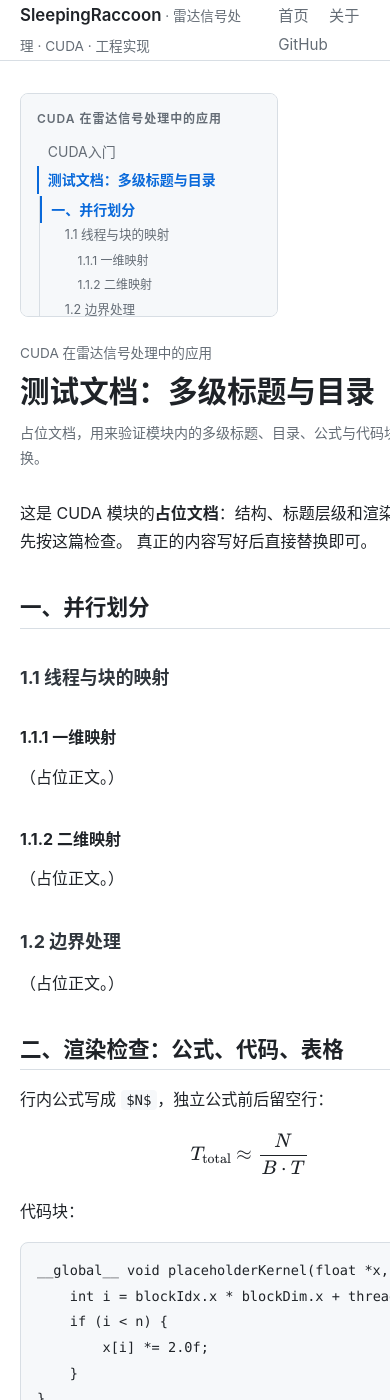
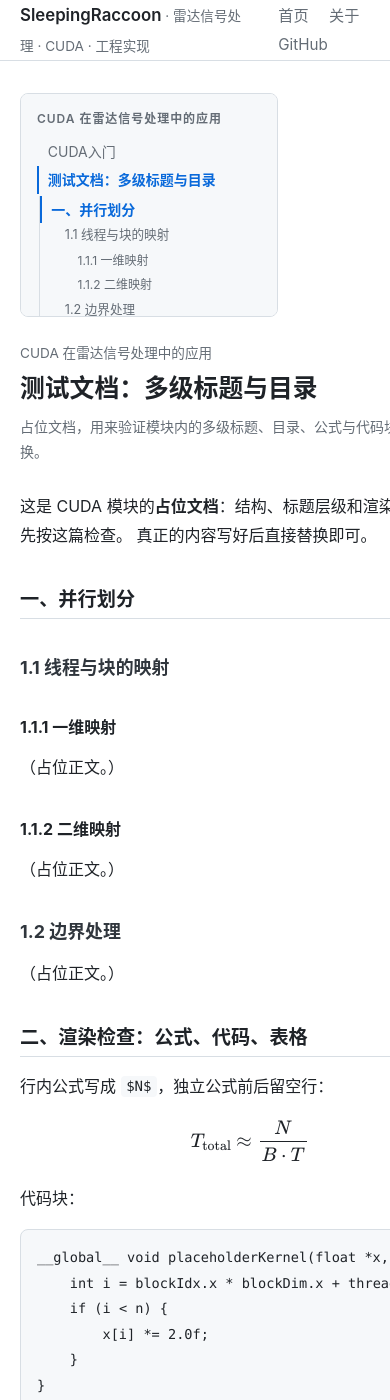
Before and after one commit to SleepingRaccoon/SleepingRaccoon.github.io, a Jekyll site: the page built from _cuda/test-multilevel.md, in a window 390 px wide and 1400 px high. Built offline with Jekyll 4.4.1, drawn with Linux system fonts in a browser that asks for light colours; formulas are drawn with MathJax 3.

Commit message:
fix(mobile): 修复窄屏横向撑破（手机端比例失真）
根因：flex/grid 子项默认 min-width:auto，MathJax 行间公式外层的 <nobr> 宽 865px，
把 .post 整列顶宽，overflow-x:auto 随之失效，页面在 390px 视口下宽到 885px。

- .post/.post-aside/.book/.home 等补 min-width:0，.post-layout > * 同理
- 行间公式 max-width:100%，保留横向滚动（含 iOS 惯性滚动）
- ≤700px：表格改为横向滚动、单元格不折行；标题字号下调；模块卡片单列
- 段落/列表/表格/链接允许断词，避免长公式与长 URL 撑破

```diff
--- a/assets/css/site.css
+++ b/assets/css/site.css
@@ -441,6 +441,63 @@
   padding-bottom: 0.25rem;
 }
 
+/* ---------- 窄屏适配 ---------- */
+
+/* flex/grid 子项默认 min-width:auto，会被 MathJax 的 <nobr>、长表格、
+   长链接顶宽，导致整页横向溢出。显式允许收缩，再让内容自己滚动。 */
+.post,
+.post-aside,
+.book,
+.home,
+.page,
+.notfound {
+  min-width: 0;
+}
+
+.post-layout > * {
+  min-width: 0;
+}
+
+.post-body p,
+.post-body li,
+.post-body td,
+.post-body th,
+.post-body a,
+.book-note {
+  overflow-wrap: break-word;
+}
+
+.post-body .MathJax_Display {
+  max-width: 100%;
+  -webkit-overflow-scrolling: touch;
+}
+
+/* 表格在窄屏里横向滚动，而不是把整页顶宽 */
+@media (max-width: 700px) {
+  .post-body table {
+    display: block;
+    overflow-x: auto;
+    -webkit-overflow-scrolling: touch;
+  }
+
+  .post-body table th,
+  .post-body table td {
+    white-space: nowrap;
+  }
+
+  .post-header h1 {
+    font-size: 1.55rem;
+  }
+
+  .post-body h2 {
+    font-size: 1.2rem;
+  }
+
+  .module-grid {
+    grid-template-columns: 1fr;
+  }
+}
+
 /* ---------- 目录 ---------- */
 
 .post-aside {
```
